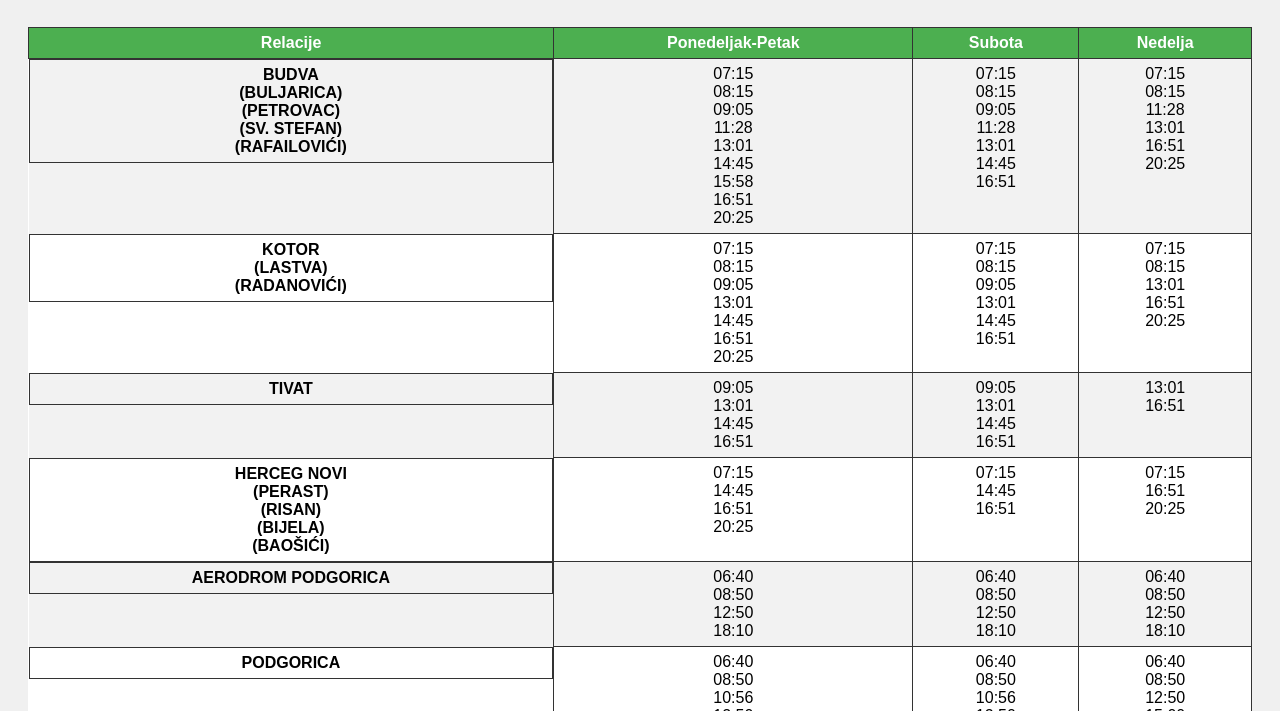
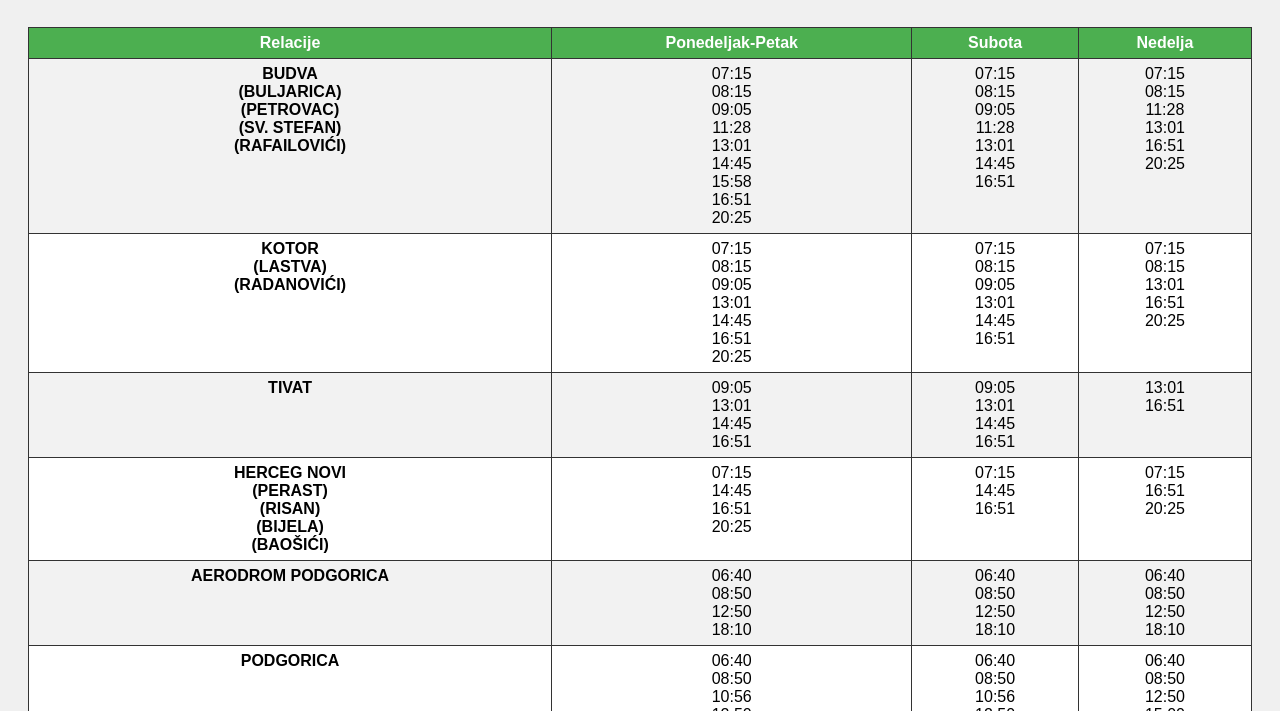
Before and after one commit to Casper13AsR/Polasci-iz-Sutomora, a plain HTML site: page index.html in a window 1280 px wide. Shown: the part 89-800 px from the top of the page. Drawn offline with Linux system fonts and the light colour scheme.

Commit message:
Update index.html

```diff
--- a/index.html
+++ b/index.html
@@ -4,27 +4,10 @@
 <meta charset="UTF-8">
 <title>Polasci iz Sutomora</title>
 <style>
-    body { font-family: Arial, sans-serif; padding: 20px; background: #f0f0f0; }
-    h1 { text-align: center; font-weight: bold; margin-bottom: 30px; }
-
+    body { font-family: Arial, sans-serif; padding: 20px; vertical-align: middle; background: #f0f0f0; }
+    h1 { text-align: center; vertical-align: middle; font-weight: bold; margin-bottom: 30px; }
     table { width: 100%; border-collapse: collapse; background: white; }
-
-    th, td {
-        border: 1px solid #333;
-        padding: 6px;
-        text-align: center;
-        vertical-align: top;
-    }
-
-    /* PRVA KOLONA – centriranje po sredini i vertikalno i horizontalno */
-    td:first-child {
-        display: flex;
-        flex-direction: column;
-        justify-content: center;
-        align-items: center;
-        text-align: center;
-    }
-
+    th, td { border: 1px solid #333; padding: 6px; text-align: center; vertical-align: top; }
     th { background-color: #4CAF50; color: white; }
     tr:nth-child(even) { background-color: #f2f2f2; }
     caption { caption-side: bottom; text-align: right; padding: 10px; font-style: italic; }
@@ -42,14 +25,14 @@
     </tr>
 
     <tr>
-        <td><b>BUDVA<br>(BULJARICA)<br>(PETROVAC)<br>(SV. STEFAN)<br>(RAFAILOVIĆI)</b></td>
+        <td><b>BUDVA<br>(BULJARICA)<br> (PETROVAC)<br>(SV. STEFAN)<br> (RAFAILOVIĆI)<br></b></td>
         <td>07:15<br>08:15<br>09:05<br>11:28<br>13:01<br>14:45<br>15:58<br>16:51<br>20:25</td>
         <td>07:15<br>08:15<br>09:05<br>11:28<br>13:01<br>14:45<br>16:51</td>
         <td>07:15<br>08:15<br>11:28<br>13:01<br>16:51<br>20:25</td>
     </tr>
 
     <tr>
-        <td><b>KOTOR<br>(LASTVA)<br>(RADANOVIĆI)</b></td>
+        <td><b>KOTOR<br> (LASTVA)<br>(RADANOVIĆI)<br></b></td>
         <td>07:15<br>08:15<br>09:05<br>13:01<br>14:45<br>16:51<br>20:25</td>
         <td>07:15<br>08:15<br>09:05<br>13:01<br>14:45<br>16:51</td>
         <td>07:15<br>08:15<br>13:01<br>16:51<br>20:25</td>
@@ -63,7 +46,7 @@
     </tr>
 
     <tr>
-        <td><b>HERCEG NOVI<br>(PERAST)<br>(RISAN)<br>(BIJELA)<br>(BAOŠIĆI)</b></td>
+        <td><b>HERCEG NOVI <br>(PERAST)<br>(RISAN)<br>(BIJELA)<br>(BAOŠIĆI)<br></b></td>
         <td>07:15<br>14:45<br>16:51<br>20:25</td>
         <td>07:15<br>14:45<br>16:51</td>
         <td>07:15<br>16:51<br>20:25</td>
@@ -112,7 +95,7 @@
      </tr>
 
     <tr>
-        <td><b>KOLAŠIN<br>MOJKOVAC<br>BERANE<br>ROŽAJE</b></td>
+        <td><b>KOLAŠIN<br>MOJKOVAC<br>BERANE<br>ROŽAJE<br></b></td>
         <td>15:00</td>
         <td>15:00</td>
         <td>15:00</td>
```
